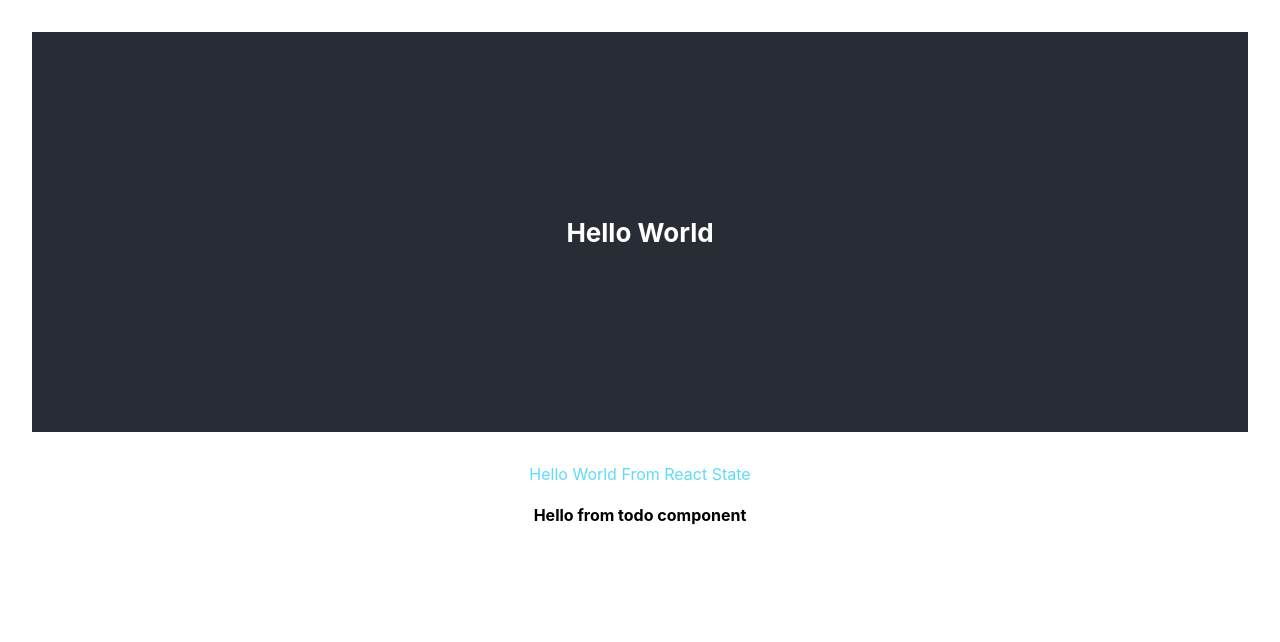
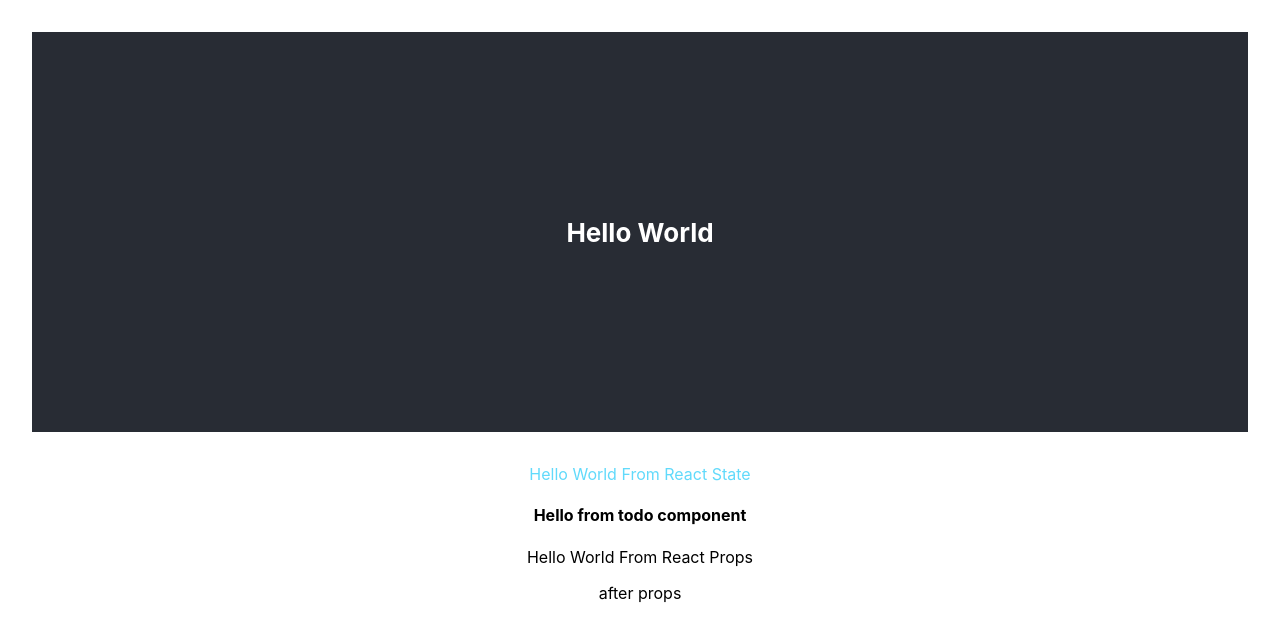
Before and after one commit to noormohammedb/reach-todo-app, a React (Create React App) app: page / in a window 1280 px wide. Shown: the top 642 px of the page. Built offline with nearby package versions, Linux system fonts and the light colour scheme.

Commit message:
react props

```diff
--- a/src/App.js
+++ b/src/App.js
@@ -5,6 +5,7 @@ import Todo from "./components/todo";
 class App extends Component {
    state = {
       fromState: "Hello World From React State",
+      dTocomp: "Hello World From React Props ",
    };
 
    render() {
@@ -12,7 +13,7 @@ class App extends Component {
          <div className="App">
             <h1 className="App-header">Hello World</h1>
             <p className="App-link">{this.state.fromState}</p>
-            <Todo />
+            <Todo dataToComponents={this.state.dTocomp} />
          </div>
       );
    }
--- a/src/components/todo.js
+++ b/src/components/todo.js
@@ -5,6 +5,8 @@ class Todo extends Component {
       return (
          <div className="ele">
             <h4>Hello from todo component</h4>
+            <p className="props">{this.props.dataToComponents}</p>
+            <p>after props</p>
          </div>
       );
    }
```
